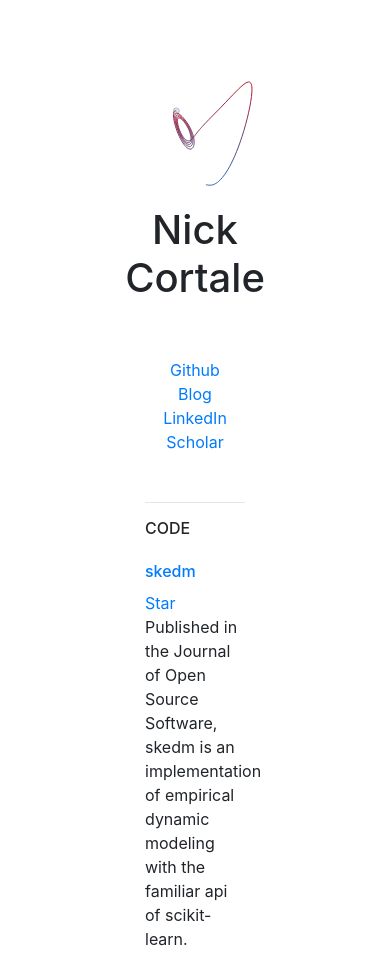
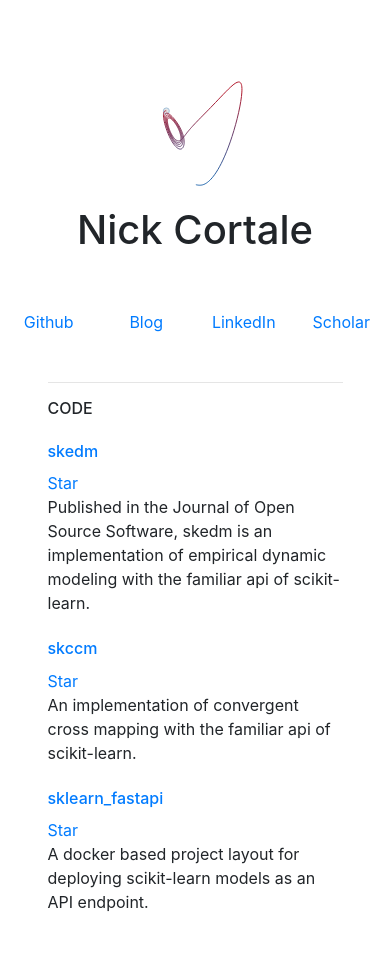
Before and after one commit to nickc1/nickcortale.com, a plain HTML site: page index.html in a window 390 px wide. Shown: the top 954 px of the page. Drawn offline with Linux system fonts and the light colour scheme.

Commit message:
changed layout for mobile

```diff
--- a/index.html
+++ b/index.html
@@ -13,7 +13,7 @@
   </head>
   <body class="mb-5">
 
-    <div class="container col-4">
+    <div class="container col-12 col-md-4">
       <div class="row mt-5 justify-content-center" id="d3div"></div>
       <div class="row mt-2 justify-content-center text-center">
         <h1>Nick Cortale</h1>
@@ -30,7 +30,7 @@
       </div>
     </div>
 
-    <div class="container col-4 mt-5">
+    <div class="container col-10 col-md-4 mt-5">
       <hr/>
       <h6>CODE</h6>
 
@@ -86,7 +86,7 @@
 
     </div>
 
-    <div class="container col-4 mt-5">
+    <div class="container col-10 col-md-4 mt-5">
       <hr/>
       <h6>PUBLICATIONS</h6>
 
```
